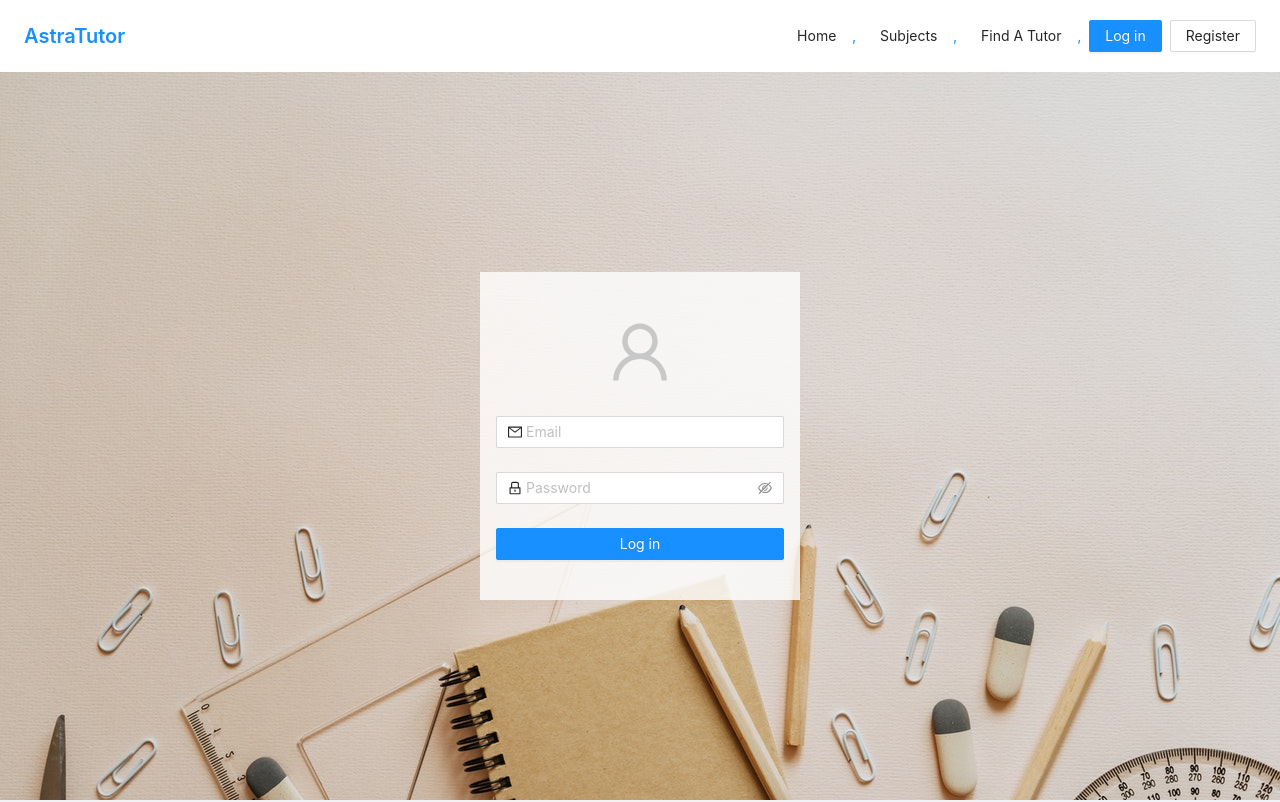
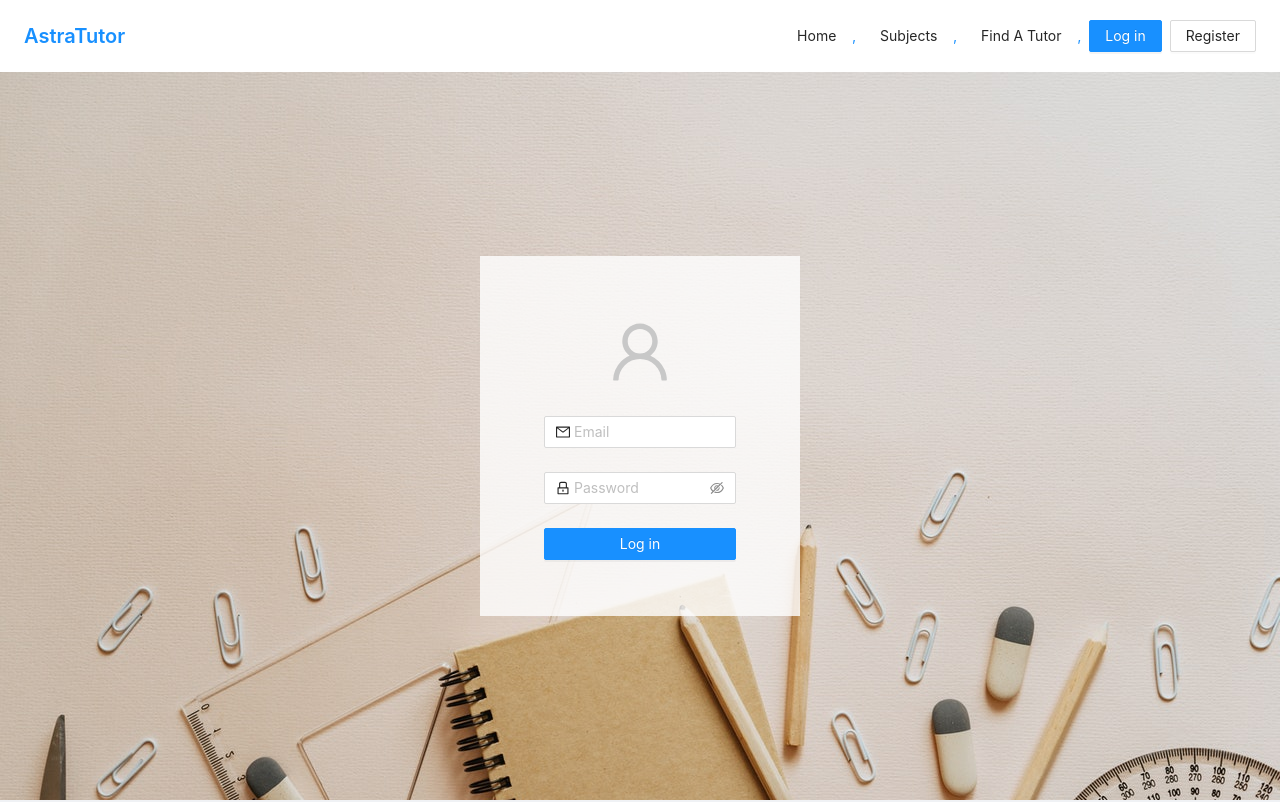
Before and after one commit to cs3305-team-4/astratutor, a React (Create React App) app in the folder ui/: page /login in a window 1280 px wide. Shown: the top 802 px of the page. Built offline with nearby package versions, Linux system fonts and the light colour scheme; no server answers.

Commit message:
spacing on login dialog

```diff
--- a/ui/src/views/Login.tsx
+++ b/ui/src/views/Login.tsx
@@ -17,6 +17,7 @@ import {
   Button,
   Checkbox
 } from "antd";
+
 import {
   LockOutlined,
   MailOutlined,
@@ -97,7 +98,7 @@ const Login: React.FunctionComponent = () => {
           justify="center"
         >
           <Col md={9} sm={6} xs={0}/>
-          <Col md={6} sm={10} xs={24} style={{padding: "1rem", backgroundColor: "rgba(255,255,255,0.8)"}}>
+          <Col md={6} sm={10} xs={24} style={{padding: "2rem 4rem", backgroundColor: "rgba(255,255,255,0.8)"}}>
             <Form
               layout="vertical"
               name="login"
```
